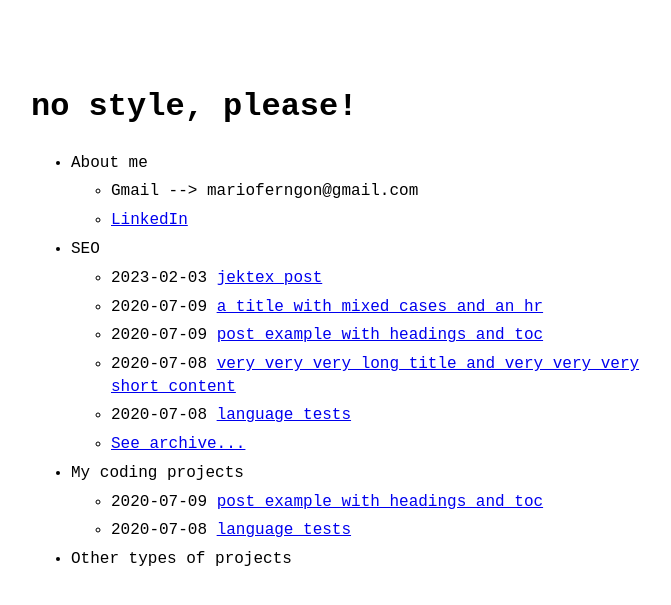
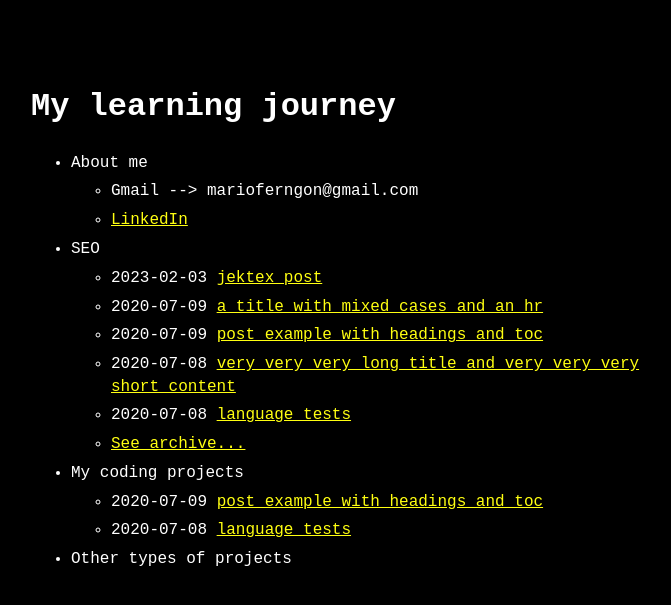
Before and after one commit to mfd3z/mfd3z.github.io, a Jekyll site: the page built from index.md, in a window 1280 px wide. Shown: the top 605 px of the page, without its empty margins (289-960 px from the left). Built offline with Jekyll 4.4.1, drawn with Linux system fonts in a browser that asks for light colours.

Commit message:
Cambios config

```diff
--- a/_config.yml
+++ b/_config.yml
@@ -1,20 +1,20 @@
-title: no style, please! # name of the site
-author: Riccardo Graziosi # name of site's author
-email: riccardo.graziosi97@gmail.com # email of site's author
-url: https://riggraz.dev # root address of the site
-baseurl: "/no-style-please" # subpath of the site, e.g. "/blog" (leave it blank "" if you're site shouldn't use a subpath)
+title: My learning journey # name of the site
+author: Mario Fernández González # name of site's author
+email: marioferngon@gmail.com # email of site's author
+url: https://mfd3z.github.io/ # root address of the site
+baseurl: "" # subpath of the site, e.g. "/blog" (leave it blank "" if you're site shouldn't use a subpath)
 description: > # description of the site (multiple lines allowed)
-  A (nearly) no-CSS, fast, minimalist Jekyll theme.
+  A place to share the things I learn.
 
 permalink: /:slug.html
 
-favicon: "logo.png" # name+extension of favicon (which must be put on the root folder)
+favicon: "favicon.png" # name+extension of favicon (which must be put on the root folder)
 # goat_counter: "yoursitename" # put your GoatCounter name if you want to use GoatCounter analytics
 
 remote_theme: riggraz/no-style-please # if you are using GitHub Pages, change it to remote_theme: riggraz/no-style-please
 
 theme_config:
-  appearance: "auto" # can be "light", "dark" or "auto"
+  appearance: "dark" # can be "light", "dark" or "auto"
   back_home_text: ".." # customize text for homepage link in post layout
   date_format: "%Y-%m-%d" # customize how date is formatted
   show_description: false # show blog description in home page
```
Also changed, not shown: assets/img/favicon.png (added).
